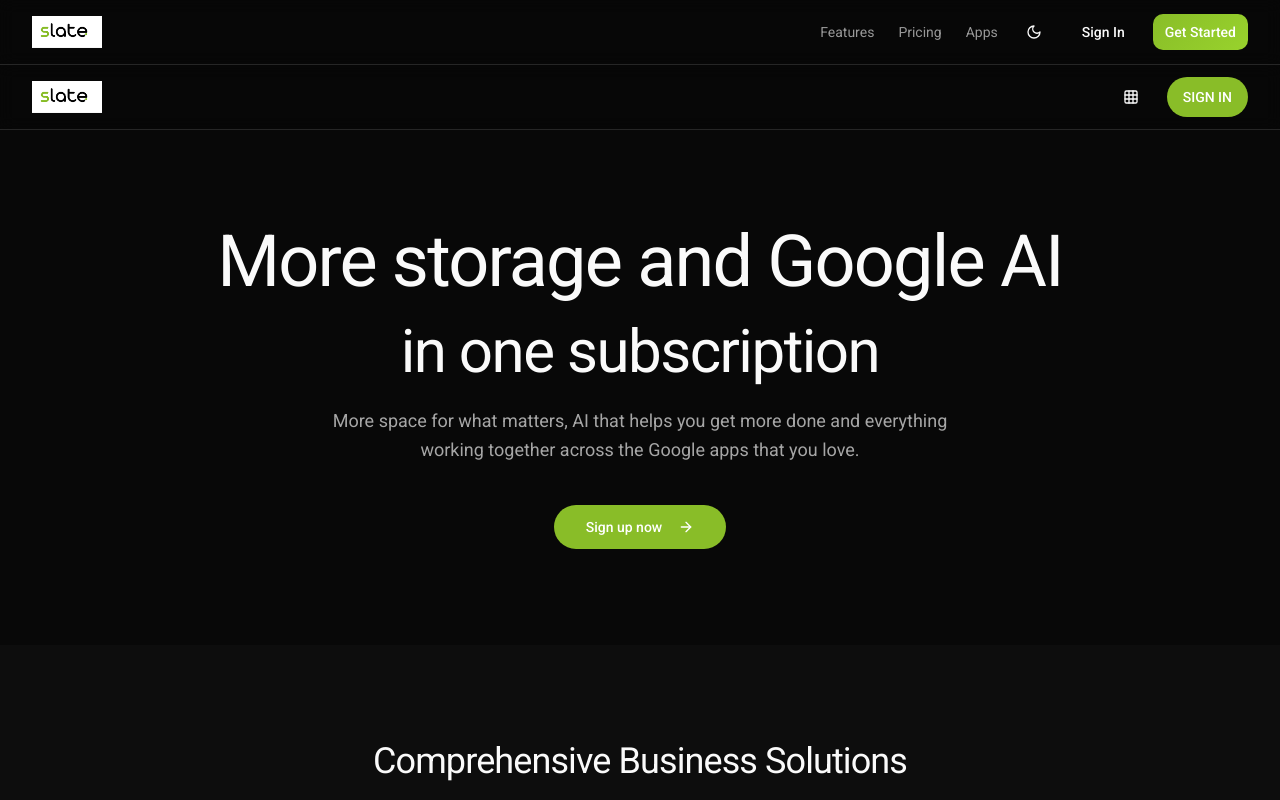
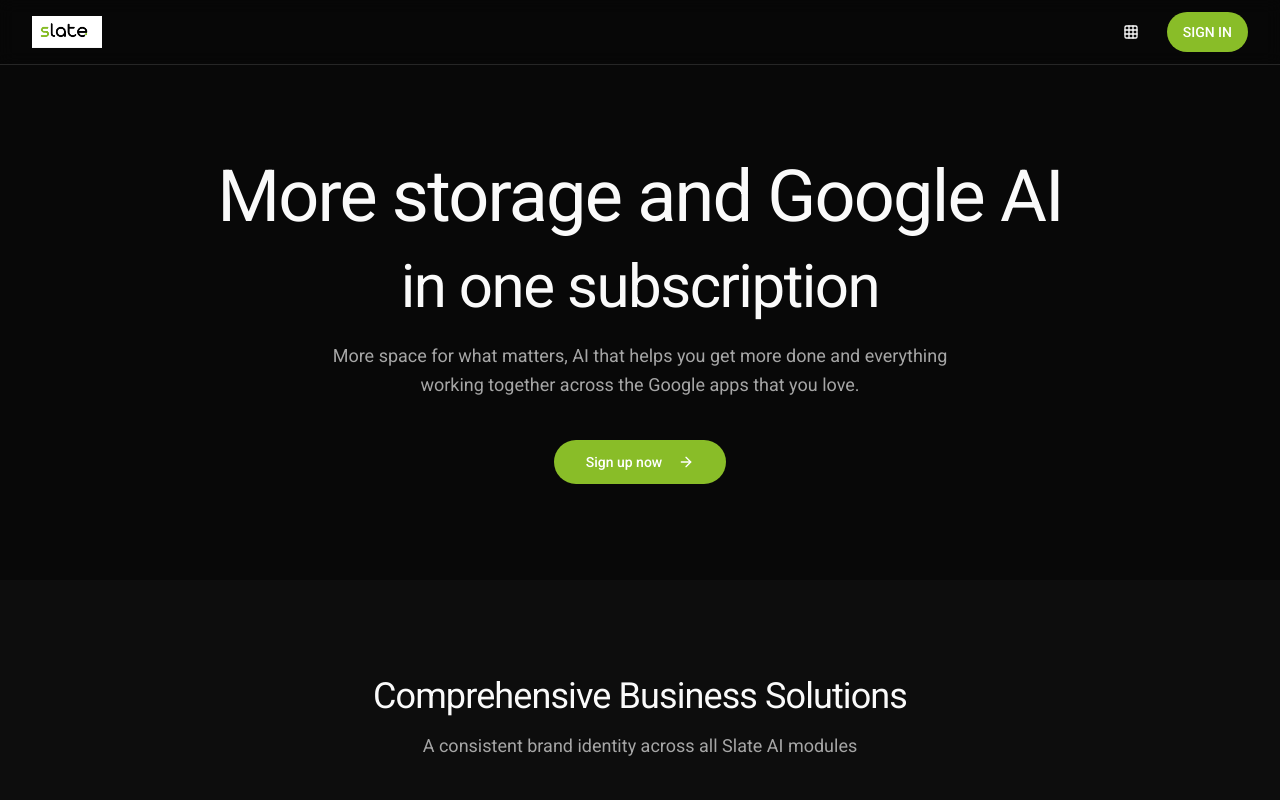
Before and after one commit to SaiPavan122001/slate-timesync, a React (Vite) app: page / in a window 1280 px wide. Shown: the top 800 px of the page. Built offline with nearby package versions, Linux system fonts and the light colour scheme; the HTML template or start-up script is replaced by a standard one.

Commit message:
Fix duplicate logo and sign in button

```diff
--- a/src/App.tsx
+++ b/src/App.tsx
@@ -4,7 +4,6 @@ import { TooltipProvider } from "@/components/ui/tooltip";
 import { QueryClient, QueryClientProvider } from "@tanstack/react-query";
 import { BrowserRouter, Routes, Route } from "react-router-dom";
 import { ThemeProvider } from "@/components/theme-provider";
-import { Navigation } from "@/components/navigation";
 import Index from "./pages/Index";
 import Login from "./pages/Login";
 import Dashboard from "./pages/Dashboard";
@@ -26,7 +25,6 @@ const App = () => (
         <Sonner />
         <BrowserRouter>
           <div className="min-h-screen bg-background">
-            <Navigation />
             <Routes>
               <Route path="/" element={<Index />} />
               <Route path="/login" element={<Login />} />
```
